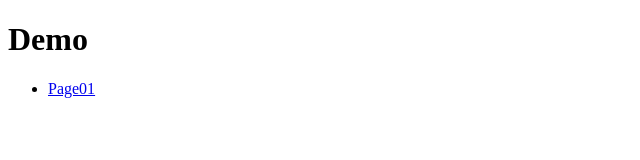
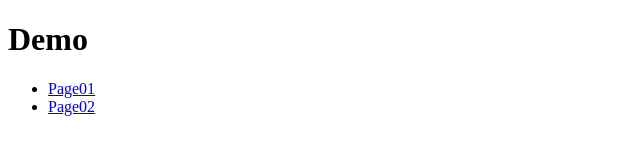
Before and after one commit to PhearomChea/demo, a plain HTML site: page index.html in a window 1280 px wide. Shown: the full height of the page, 0-640 px from the left. Drawn offline with Linux system fonts and the light colour scheme.

Commit message:
link page 2

```diff
--- a/index.html
+++ b/index.html
@@ -10,6 +10,7 @@
     <h1>Demo</h1>
     <ul>
         <li><a href="page01.html">Page01</a></li>
+        <li><a href="page02.html">Page02</a></li>
     </ul>
 </body>
 </html>
```
Also changed, not shown: page02.html (added).
